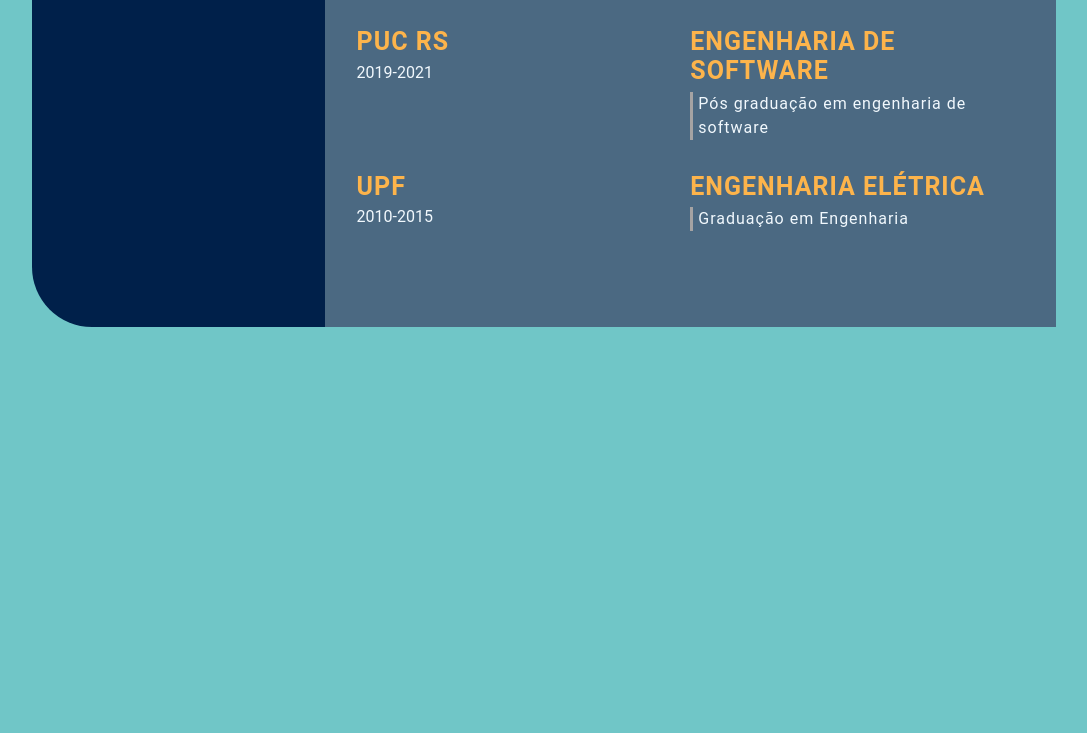
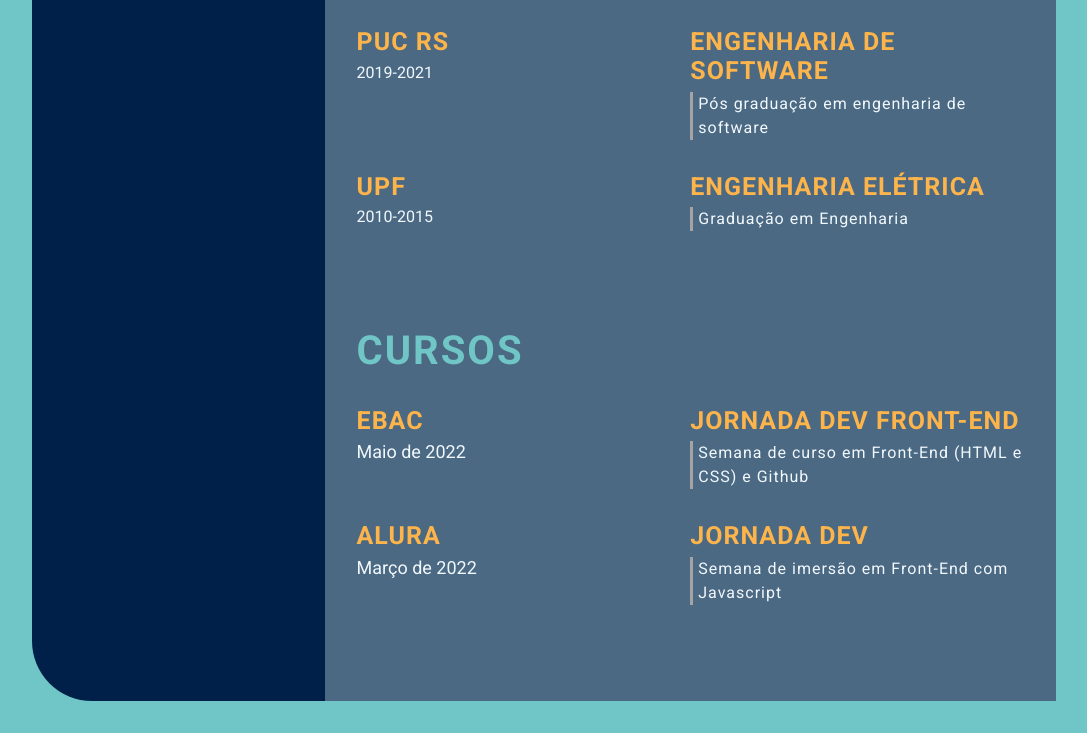
Before and after one commit to gabo-sb/ebac-jornadadev.github.io, a plain HTML site: page index.html in a window 1280 px wide. Shown: the part 890-1623 px from the top of the page, without its empty margins (96-1183 px from the left). Before the commit the page ends 1249 px from the top, so only its background shows below. Drawn offline with Linux system fonts and the light colour scheme.

Commit message:
Feature: add Courses (#5)

```diff
--- a/index.html
+++ b/index.html
@@ -7,7 +7,17 @@
     <meta name="viewport" content="width=device-width, initial-scale=1.0">
     <title>Gabriel CV</title>
 
+    <!-- Google Font -->
+    <link rel="preconnect" href="https://fonts.googleapis.com">
+    <link rel="preconnect" href="https://fonts.gstatic.com" crossorigin>
+    <link
+        href="https://fonts.googleapis.com/css2?family=Roboto:ital,wght@0,100;0,300;0,400;0,700;1,100;1,300;1,400;1,700&display=swap"
+        rel="stylesheet">
+
+    <!-- Icons Link -->
     <link rel="stylesheet" href="https://cdnjs.cloudflare.com/ajax/libs/font-awesome/4.7.0/css/font-awesome.min.css">
+
+    <!-- Link CSS -->
     <link rel="stylesheet" href="style.css">
 </head>
 
@@ -27,8 +37,6 @@
                         <li><i class="fa fa-phone"></i>+55 11 9 8765 4321</li>
 
                         <li><i class="fa fa-envelope"></i>fulano@gmail.com</li>
-
-                        <li><i class="fa fa-envelop"></i>fulano@gmail.com</li>
 
                         <li><i class="fa fa-globe"></i><a href="#">www.fulano.com.br</a></li>
                         <li><i class="fa fa-github"></i>fulano</li>
@@ -136,7 +144,35 @@
                     </div>
                 </section>
                 <!-- fim formação acadêmica-->
-
+                <!-- Cursos  -->
+                <section class="awards gap">
+                    <div class="right-title">Cursos</div>
+                    <div class="awards-contents">
+                        <div class="awards-left">
+                            <p class="awards-company-name">EBAC</p>
+                            <p class="awards-time-period">Maio de 2022</p>
+                        </div>
+                        <div class="awards-right">
+                            <p class="awards-name">Jornada DEV Front-End</p>
+                            <p class="awards-desc">
+                                Semana de curso em Front-End (HTML e CSS) e Github
+                            </p>
+                        </div>
+                    </div>
+                    <div class="awards-contents">
+                        <div class="awards-left">
+                            <p class="awards-company-name">Alura</p>
+                            <p class="awards-time-period">Março de 2022</p>
+                        </div>
+                        <div class="awards-right">
+                            <p class="awards-name">Jornada Dev</p>
+                            <p class="awards-desc">
+                                Semana de imersão em Front-End com Javascript
+                            </p>
+                        </div>
+                    </div>
+                </section>
+                <!-- End Cursos  -->
             </div>
         </section>
     </main>
```
